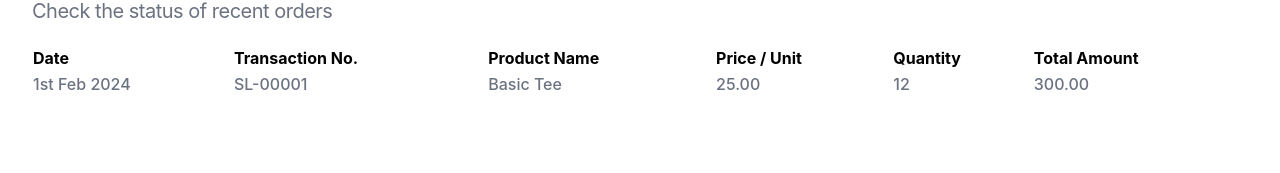
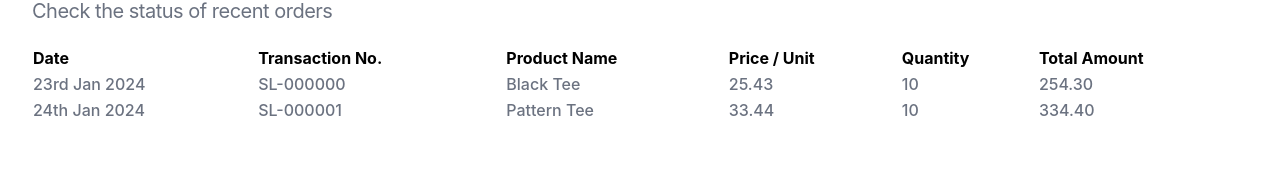
Before and after one commit to KC900201/bukku_coding_challennge, a React (Vite) app: page / in a window 1280 px wide. Both pictures are taken after a click on the link "Sales History". Shown: the part 318-491 px from the top of the page. Built offline with nearby package versions, Linux system fonts and the light colour scheme; what tailgrids would draw is missing.

Commit message:
Create the data structure and sample data for transaction history in local storagen  (transaction_history.ts), complete the implementation of transaction list page for both merchant and buyer

```diff
--- a/src/App.tsx
+++ b/src/App.tsx
@@ -22,8 +22,12 @@ function App() {
         setIsMerchant={setIsMerchant}
       />
       {page === 'landing' && <LandingPage products={sampleProducts} />}
-      {page === 'purchase_history' && <PurchaseTransactionListPage />}
-      {page === 'sales_history' && <SalesTransactionListPage />}
+      {page === 'purchase_history' && (
+        <PurchaseTransactionListPage isMerchant={isMerchant} />
+      )}
+      {page === 'sales_history' && (
+        <SalesTransactionListPage isMerchant={isMerchant} />
+      )}
 
       <Footer />
     </>
--- /dev/null
+++ b/src/components/helpers/index.ts
@@ -0,0 +1,9 @@
+import { type ProductType, products } from "./products"
+import { type TransactionHistoryType, transactionHistory } from "./transaction_history"
+
+export {
+  ProductType,
+  products,
+  TransactionHistoryType,
+  transactionHistory
+}
--- a/src/components/helpers/products.ts
+++ b/src/components/helpers/products.ts
@@ -9,28 +9,28 @@ export type ProductType = {
 export const products: ProductType[] = [
   {
     id: 1,
-    name: 'Basic Tee',
+    name: 'Black Tee',
     imageSrc: "https://tailwindui.com/img/ecommerce-images/product-page-01-related-product-01.jpg",
     imageAlt: "Front of men's Basic Tee in black.",
     price: 35.00,
   },
   {
     id: 2,
-    name: 'Basic Tee',
+    name: 'Beige Tee',
     imageSrc: "https://tailwindui.com/img/ecommerce-images/product-page-01-related-product-02.jpg",
     imageAlt: "Front of men's Basic Tee in black.",
     price: 45.00,
   },
   {
     id: 3,
-    name: 'Basic Tee',
+    name: 'Black Tee',
     imageSrc: "https://tailwindui.com/img/ecommerce-images/product-page-01-related-product-03.jpg",
     imageAlt: "Front of men's Basic Tee in black.",
     price: 25.00,
   },
   {
     id: 4,
-    name: 'Basic Tee',
+    name: 'Pattern Tee',
     imageSrc: "https://tailwindui.com/img/ecommerce-images/product-page-01-related-product-04.jpg",
     imageAlt: "Front of men's Basic Tee in black.",
     price: 25.00,
--- /dev/null
+++ b/src/components/helpers/transaction_history.ts
@@ -0,0 +1,55 @@
+import { type ProductType, products as sampleProducts } from "./products"
+
+export type TransactionHistoryType = {
+  id: number,
+  date: Date,
+  transactionID: string, /** if it's a merchant transaction, starts with PC-xxxxxx, else starts with SL-xxxxxx */
+  productID: ProductType["id"],
+  purchasePrice: ProductType["price"],
+  salesPrice: number | null,
+  quantity: number
+  isPurchase: boolean /** true if it's a purchase transaction, false if it's a sales transaction */
+}
+
+export const transactionHistory: TransactionHistoryType[] = [
+  {
+    id: 1,
+    date: new Date("1/21/2024"),
+    transactionID: "PC-000000",
+    productID: sampleProducts[0].id,
+    purchasePrice: sampleProducts[0].price,
+    salesPrice: null,
+    quantity: 10,
+    isPurchase: true,
+  },
+  {
+    id: 2,
+    date: new Date("1/22/2024"),
+    transactionID: "PC-000001",
+    productID: sampleProducts[1].id,
+    purchasePrice: sampleProducts[1].price,
+    salesPrice: null,
+    quantity: 10,
+    isPurchase: true,
+  },
+  {
+    id: 3,
+    date: new Date("1/23/2024"),
+    transactionID: "SL-000000",
+    productID: sampleProducts[2].id,
+    purchasePrice: sampleProducts[2].price,
+    salesPrice: 25.43,
+    quantity: 10,
+    isPurchase: false,
+  },
+  {
+    id: 4,
+    date: new Date("1/24/2024"),
+    transactionID: "SL-000001",
+    productID: sampleProducts[3].id,
+    purchasePrice: sampleProducts[3].price,
+    salesPrice: 33.44,
+    quantity: 10,
+    isPurchase: false,
+  },
+]
--- a/src/components/molecules/PurchaseTransactionListPage.tsx
+++ b/src/components/molecules/PurchaseTransactionListPage.tsx
@@ -1,7 +1,19 @@
+import { useMemo } from 'react'
 import TransactionListPageTemplate from './UI/TransactionListPageTemplate'
+import { transactionHistory } from '../helpers'
 
-function PurchaseTransactionListPage() {
-  return <TransactionListPageTemplate />
+function PurchaseTransactionListPage({ isMerchant }: { isMerchant: boolean }) {
+  const purchaseTransactionList = useMemo(
+    () => transactionHistory.filter((item) => !!item.isPurchase),
+    []
+  )
+
+  return (
+    <TransactionListPageTemplate
+      transactionHistory={purchaseTransactionList}
+      isMerchant={isMerchant}
+    />
+  )
 }
 
 export default PurchaseTransactionListPage
--- a/src/components/molecules/SalesTransactionListPage.tsx
+++ b/src/components/molecules/SalesTransactionListPage.tsx
@@ -1,7 +1,19 @@
+import { useMemo } from 'react'
 import TransactionListPageTemplate from './UI/TransactionListPageTemplate'
+import { transactionHistory } from '../helpers'
 
-function SalesTransactionListPage() {
-  return <TransactionListPageTemplate />
+function SalesTransactionListPage({ isMerchant }: { isMerchant: boolean }) {
+  const salesTransactionList = useMemo(
+    () => transactionHistory.filter((item) => !item.isPurchase),
+    []
+  )
+
+  return (
+    <TransactionListPageTemplate
+      transactionHistory={salesTransactionList}
+      isMerchant={isMerchant}
+    />
+  )
 }
 
 export default SalesTransactionListPage
--- a/src/components/molecules/UI/TransactionListPageTemplate.tsx
+++ b/src/components/molecules/UI/TransactionListPageTemplate.tsx
@@ -1,12 +1,18 @@
 import { format as formatDate } from 'date-fns'
+import { TransactionHistoryType, products } from '../../helpers'
 
 const TdStyle = {
   ThStyle: `border-none text-base`,
   TdStyle: `text-base text-gray-500 font-medium`,
 }
 
-// Continue here (1/21/2024)
-function TransactionListPageTemplate() {
+function TransactionListPageTemplate({
+  transactionHistory,
+  isMerchant,
+}: {
+  transactionHistory: TransactionHistoryType[]
+  isMerchant: boolean
+}) {
   return (
     <section className="bg-white">
       <div
@@ -17,7 +23,7 @@ function TransactionListPageTemplate() {
         {/* Title */}
         <div className="grid gap-3">
           <h1 className="text-left text-3xl font-bold tracking-tight text-gray-900">
-            Sales History
+            {isMerchant ? 'Purchase' : 'Sales'} History
           </h1>
           <h3 className="text-left text-xl tracking-tight text-gray-500">
             Check the status of recent orders
@@ -38,16 +44,44 @@ function TransactionListPageTemplate() {
                 </tr>
               </thead>
               <tbody className="text-left bg-white font-medium">
-                <tr className="border-solid border-t-gray-600">
-                  <td className={TdStyle.TdStyle}>
-                    {formatDate('2/1/2024', 'do MMM yyyy')}
-                  </td>
-                  <td className={TdStyle.TdStyle}>SL-00001</td>
-                  <td className={TdStyle.TdStyle}>Basic Tee</td>
-                  <td className={TdStyle.TdStyle}>25.00</td>
-                  <td className={TdStyle.TdStyle}>12</td>
-                  <td className={TdStyle.TdStyle}>300.00</td>
-                </tr>
+                {transactionHistory.map(
+                  (transHistoryItem: TransactionHistoryType) => {
+                    const totalAmount = transHistoryItem.isPurchase
+                      ? transHistoryItem.purchasePrice *
+                        transHistoryItem.quantity
+                      : (transHistoryItem.salesPrice as number) *
+                        transHistoryItem.quantity
+
+                    const selectedProduct = products.find(
+                      (item) => item.id === transHistoryItem.productID
+                    )
+
+                    return (
+                      <tr className="border-solid border-t-gray-600">
+                        <td className={TdStyle.TdStyle}>
+                          {formatDate(transHistoryItem.date, 'do MMM yyyy')}
+                        </td>
+                        <td className={TdStyle.TdStyle}>
+                          {transHistoryItem.transactionID}
+                        </td>
+                        <td className={TdStyle.TdStyle}>
+                          {selectedProduct?.name ?? 'NA'}
+                        </td>
+                        <td className={TdStyle.TdStyle}>
+                          {transHistoryItem.isPurchase
+                            ? transHistoryItem.purchasePrice
+                            : transHistoryItem.salesPrice}
+                        </td>
+                        <td className={TdStyle.TdStyle}>
+                          {transHistoryItem.quantity}
+                        </td>
+                        <td className={TdStyle.TdStyle}>
+                          {totalAmount.toFixed(2)}
+                        </td>
+                      </tr>
+                    )
+                  }
+                )}
               </tbody>
             </table>
           </div>
```
